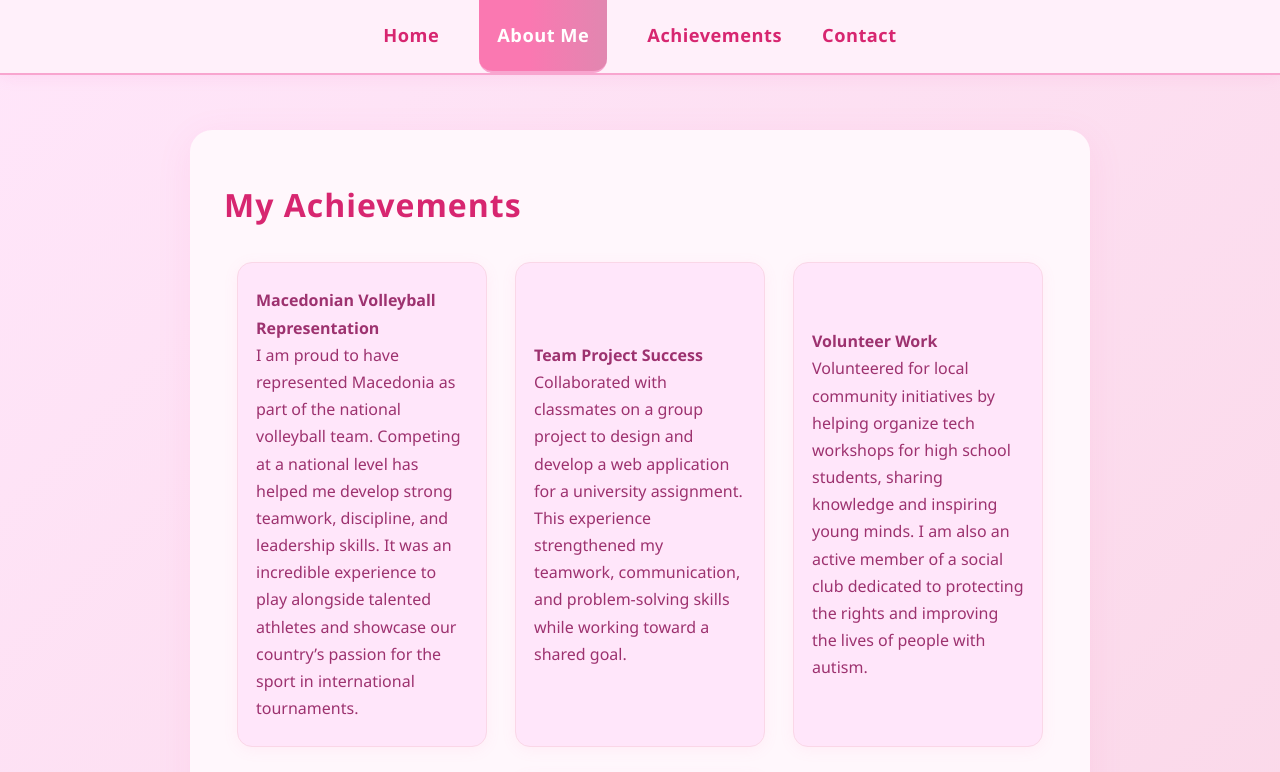
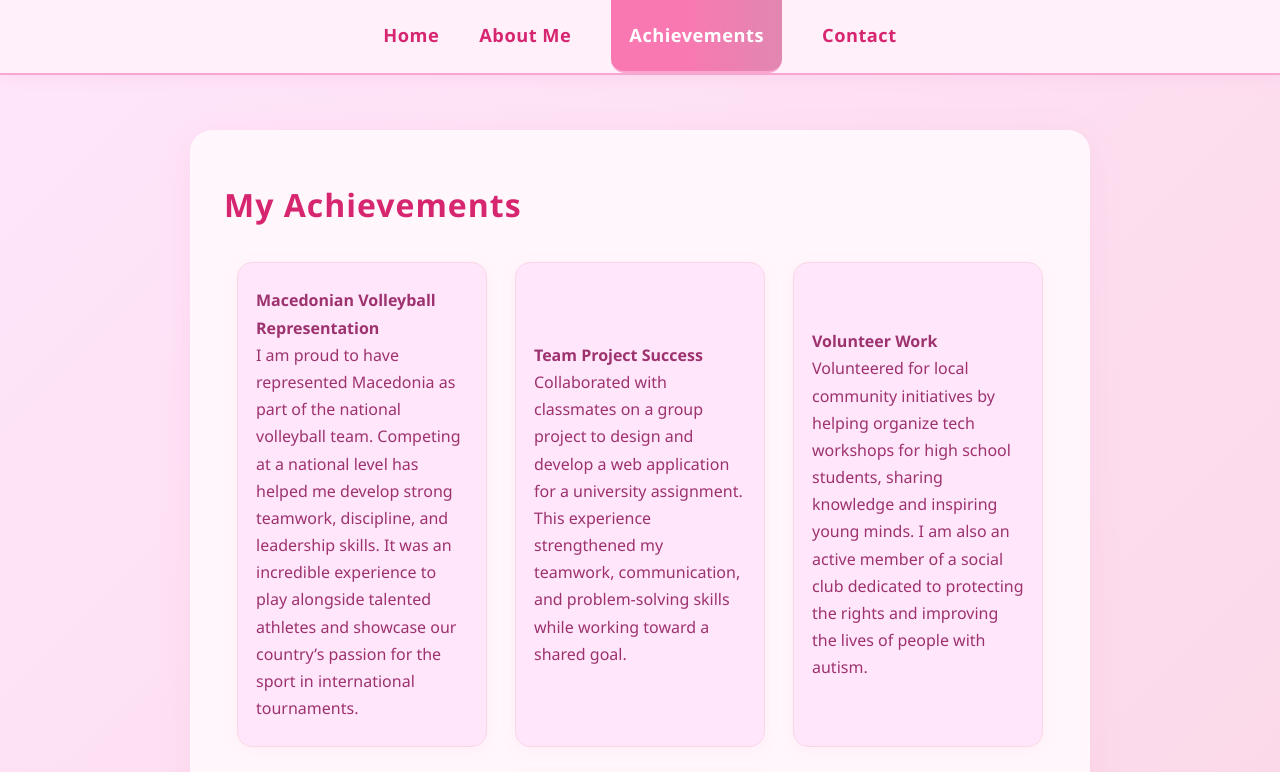
Before and after one commit to vanjickaa/my-website, a plain HTML site: page Achievemnts.html in a window 1280 px wide. Shown: the top 772 px of the page. Drawn offline with Linux system fonts and the light colour scheme.

Commit message:
Update Achievemnts.html

```diff
--- a/Achievemnts.html
+++ b/Achievemnts.html
@@ -9,8 +9,8 @@
 <nav>
   <ul>
     <li><a href="index.html">Home</a></li>
-    <li><a href="About.html" class="active">About Me</a></li>
-    <li><a href="Achievemnts.html">Achievements</a></li>
+    <li><a href="About.html">About Me</a></li>
+    <li><a href="Achievemnts.html" class="active">Achievements</a></li>
     <li><a href="Contact.html">Contact</a></li>
   </ul>
 </nav>
```
